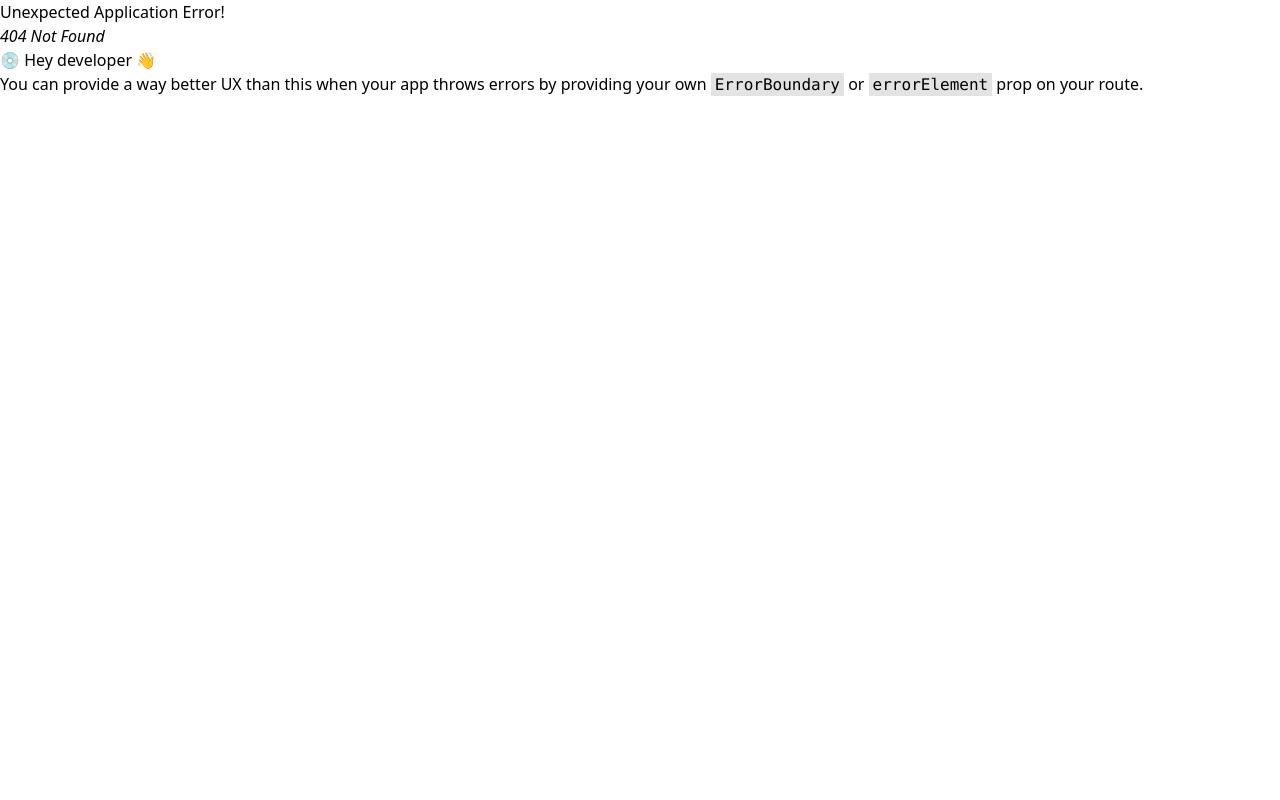
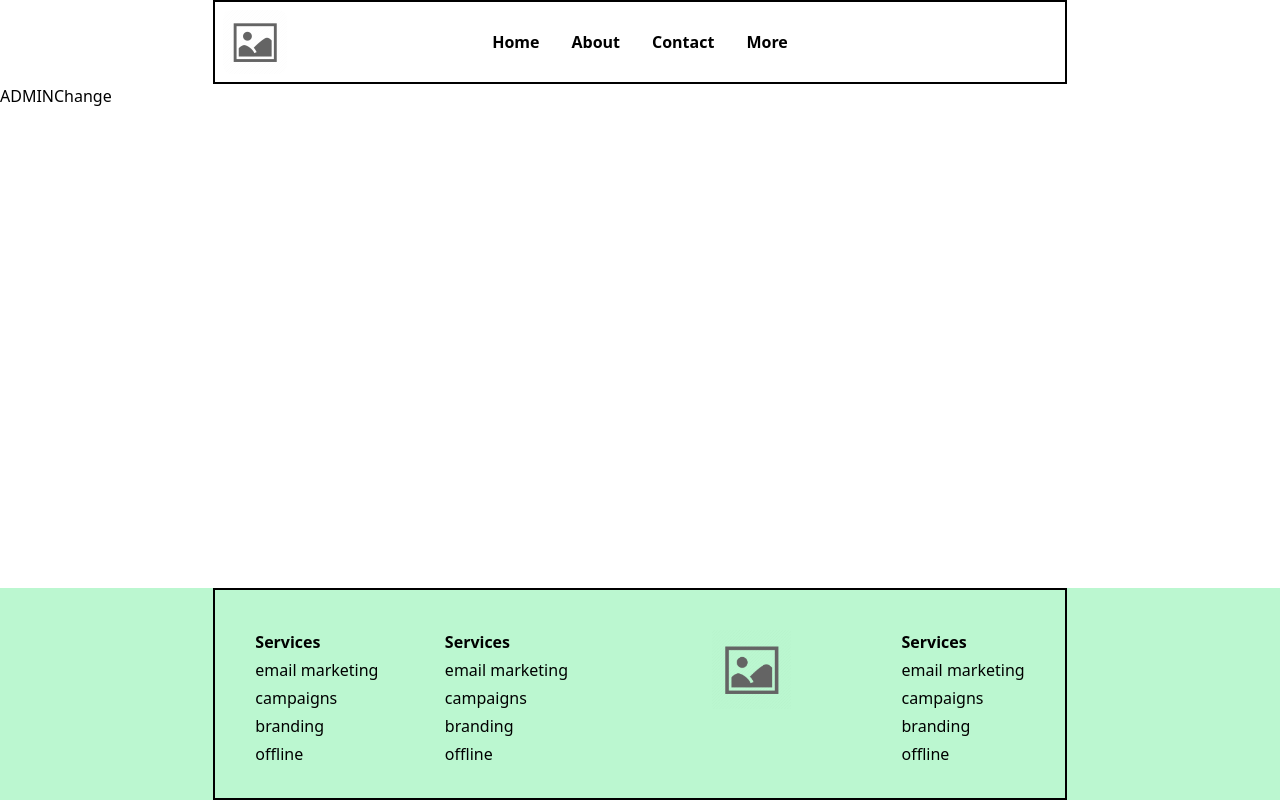
Before and after one commit to elijohnsen/eksamen, a React (Vite) app in the folder frontend/: page /admin/edit in a window 1280 px wide. Before the commit this address had no page. Built offline with nearby package versions, Linux system fonts and the light colour scheme.

Commit message:
Additional ADMIN page added

```diff
--- /dev/null
+++ b/frontend/src/pages/ADMIN/ADMINChange.jsx
@@ -0,0 +1,9 @@
+import React from 'react'
+
+const AdminChange = () => {
+  return (
+    <div>ADMINChange</div>
+  )
+}
+
+export default AdminChange
```
Also changed, not shown: frontend/src/main.jsx (+7 -2 lines), frontend/src/pages/ADMIN/ADMINFront.jsx (renamed from frontend/src/pages/ADMIN/ADMIN.jsx).
